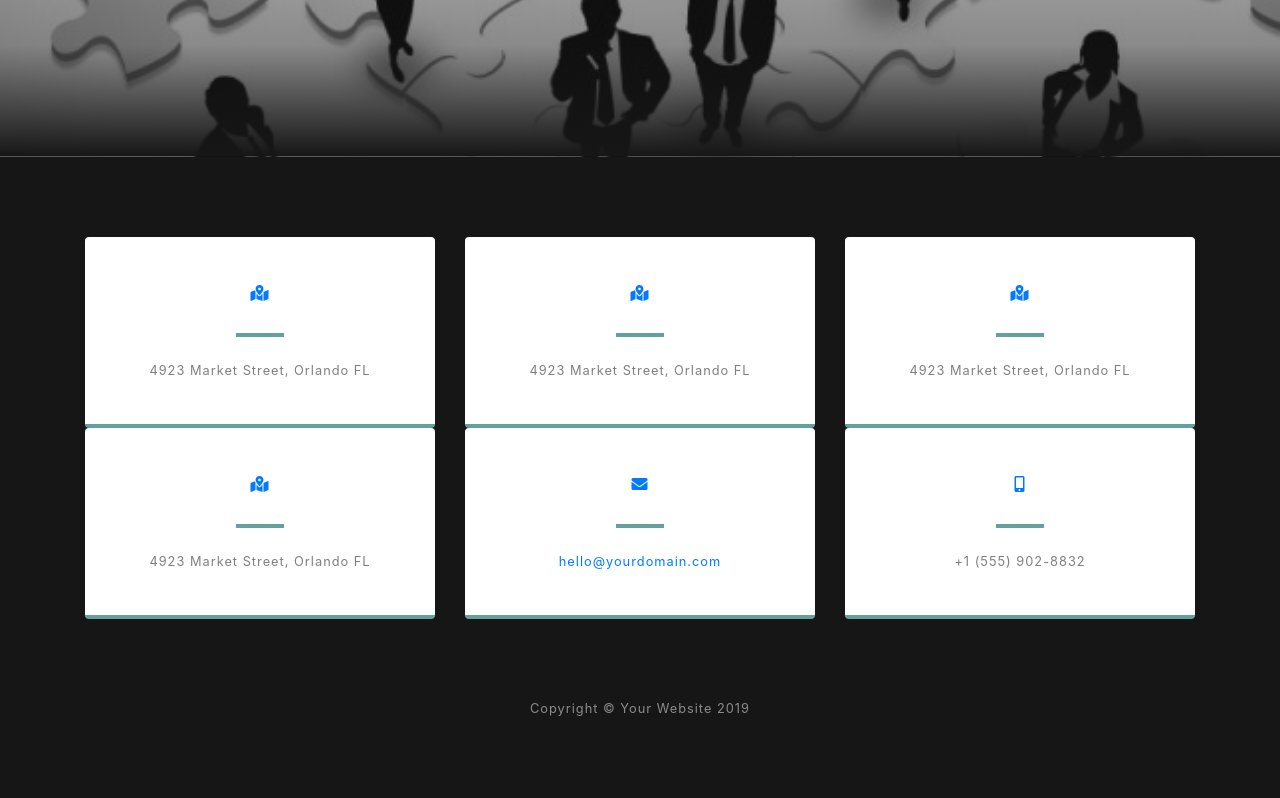
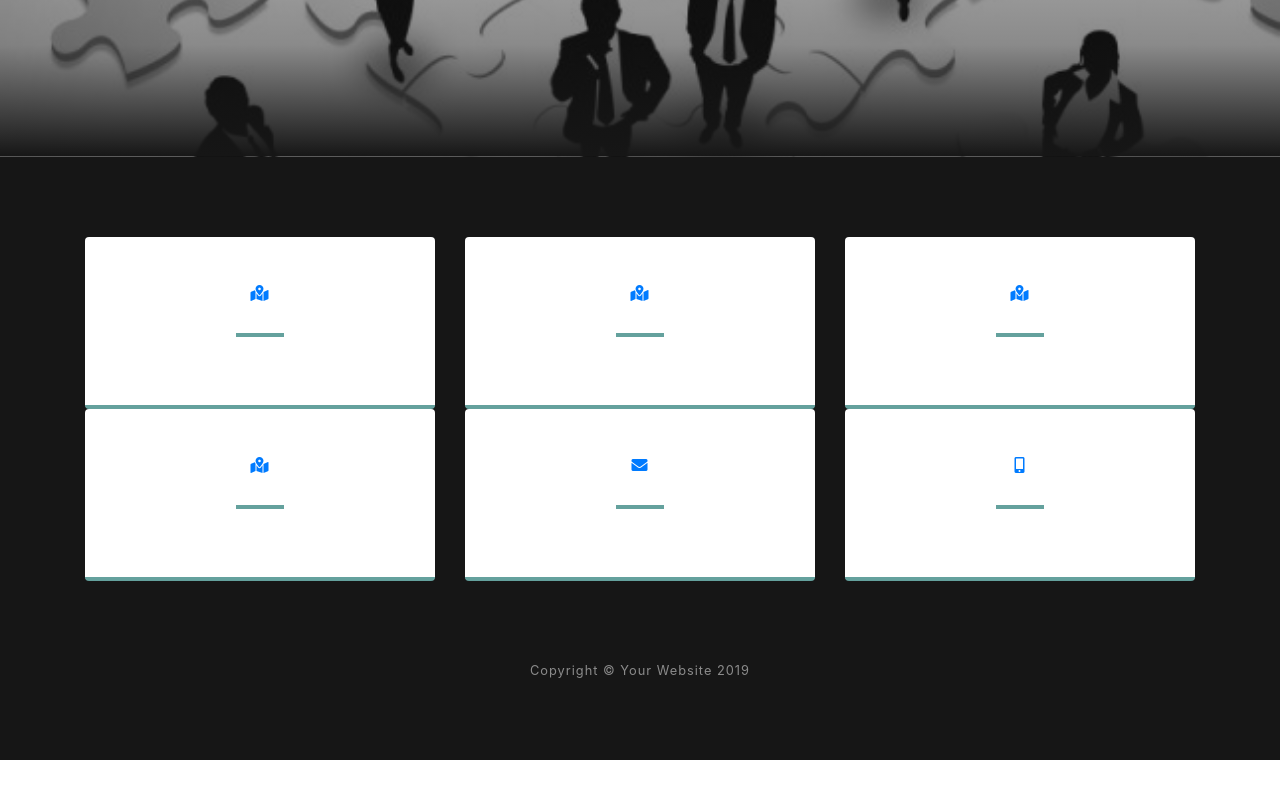
Before and after one commit to tla14/SelfOrgTeams, a website with bundled scripts: page index.html in a window 1280 px wide. Shown: the part 3353-4151 px from the top of the page. After the commit the page ends 4113 px from the top, so only its background shows below. Built offline with nearby package versions, Linux system fonts and the light colour scheme.

Commit message:
Update index.html
index update

```diff
--- a/index.html
+++ b/index.html
@@ -164,7 +164,7 @@
                             <i class="fas fa-map-marked-alt text-primary mb-2"></i>
                             <!--<h4 class="text-uppercase m-0">Address</h4>-->
                             <hr class="my-4">
-                            <div class="small text-black-50">4923 Market Street, Orlando FL</div>
+                            <div class="small text-black-50"></div>
                         </div>
                     </div>
                 </div>
@@ -174,7 +174,7 @@
                             <i class="fas fa-map-marked-alt text-primary mb-2"></i>
                             <!--<h4 class="text-uppercase m-0">Address</h4>-->
                             <hr class="my-4">
-                            <div class="small text-black-50">4923 Market Street, Orlando FL</div>
+                            <div class="small text-black-50"></div>
                         </div>
                     </div>
                 </div>
@@ -184,7 +184,7 @@
                             <i class="fas fa-map-marked-alt text-primary mb-2"></i>
                             <!--<h4 class="text-uppercase m-0">Address</h4>-->
                             <hr class="my-4">
-                            <div class="small text-black-50">4923 Market Street, Orlando FL</div>
+                            <div class="small text-black-50"></div>
                         </div>
                     </div>
                 </div>
@@ -194,7 +194,7 @@
                             <i class="fas fa-map-marked-alt text-primary mb-2"></i>
                             <!--<h4 class="text-uppercase m-0">Address</h4>-->
                             <hr class="my-4">
-                            <div class="small text-black-50">4923 Market Street, Orlando FL</div>
+                            <div class="small text-black-50"></div>
                         </div>
                     </div>
                 </div>
@@ -206,7 +206,7 @@
                             <!--<h4 class="text-uppercase m-0">Email</h4>-->
                             <hr class="my-4">
                             <div class="small text-black-50">
-                                <a href="#">hello@yourdomain.com</a>
+                                <a href="#"></a>
                             </div>
                         </div>
                     </div>
@@ -218,7 +218,7 @@
                             <i class="fas fa-mobile-alt text-primary mb-2"></i>
                             <!--<h4 class="text-uppercase m-0">Phone</h4>-->
                             <hr class="my-4">
-                            <div class="small text-black-50">+1 (555) 902-8832</div>
+                            <div class="small text-black-50"></div>
                         </div>
                     </div>
                 </div>
```
